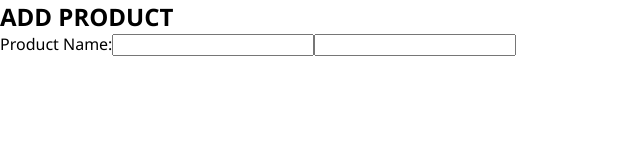
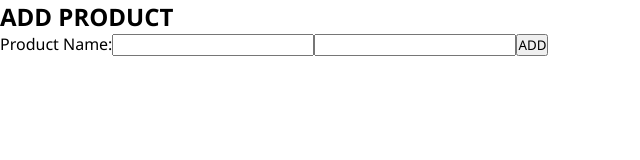
Before and after one commit to immahmoodpasha/app, a React (Create React App) app: page /newproduct in a window 1280 px wide. Shown: the top 160 px of the page, without its empty margins (0-640 px from the left). Built offline with nearby package versions, Linux system fonts and the light colour scheme.

Commit message:
edited intendation in newproduct

```diff
--- a/src/NewProduct.js
+++ b/src/NewProduct.js
@@ -4,12 +4,12 @@ import "./NewProduct.css";
 function NewProduct () {
   return (
     <div>
-
+        <h2>ADD PRODUCT</h2>
         <form>
-            <h2>ADD PRODUCT</h2>
             <label htmlFor="pn">Product Name:</label>
             <input type="text" id="pn"/>
             <input type="" />
+            <button>ADD</button>
         </form>
     </div>
   )
```
